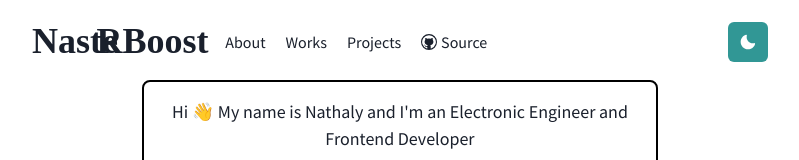
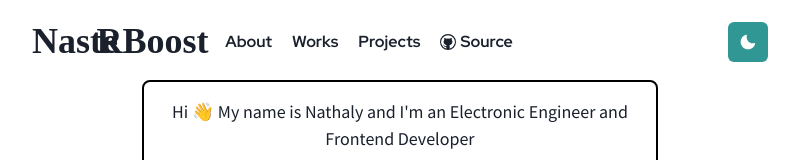
Before and after one commit to NathaEEUD/website, a Next.js app: page / in a window 1280 px wide. Shown: the top 160 px of the page, without its empty margins (240-1039 px from the left). Built offline with nearby package versions, Linux system fonts and the light colour scheme; a web font is replaced by a local one.

Commit message:
feat: styling link and enable logo routing

```diff
--- a/components/00_foundations/theme.ts
+++ b/components/00_foundations/theme.ts
@@ -39,6 +39,11 @@ const components = {
       fontSize: '2xl',
     },
   },
+  Link: {
+    baseStyle: {
+      fontFamily: 'Red Hat Display',
+    },
+  },
 }
 
 export default extendTheme({
--- a/components/01_atoms/logo/Logo.tsx
+++ b/components/01_atoms/logo/Logo.tsx
@@ -1,7 +1,8 @@
-import { Heading } from '@chakra-ui/react'
+import { Heading, Link } from '@chakra-ui/react'
 import '@fontsource/comforter-brush'
+import { motion, useViewportScroll } from 'framer-motion'
+import NextLink from 'next/link'
 import React from 'react'
-import { motion, useViewportScroll } from 'framer-motion'
 
 export const Logo: React.FC = () => {
   const { scrollYProgress } = useViewportScroll()
@@ -34,6 +35,8 @@ export const Logo: React.FC = () => {
   }, [scrollYProgress])
 
   return (
+    <NextLink passHref href="/">
+      <Link _focus={{ boxShadow: 'none' }} _hover={{ textDecoration: 'none' }}>
         <Heading as="h1" fontFamily="Comforter Brush">
           N
           <motion.span
@@ -56,5 +59,7 @@ export const Logo: React.FC = () => {
             oost
           </motion.span>
         </Heading>
+      </Link>
+    </NextLink>
   )
 }
--- a/pages/_app.tsx
+++ b/pages/_app.tsx
@@ -1,7 +1,7 @@
 import type { AppProps } from 'next/app'
 
 import { ChakraProvider } from '@chakra-ui/provider'
-import '@fontsource/red-hat-display/600.css'
+import '@fontsource/red-hat-display/700.css'
 import '@fontsource/source-sans-pro/400.css'
 
 import { theme } from '@foundations'
```
Lines whose indentation alone changed are shown as unchanged.
